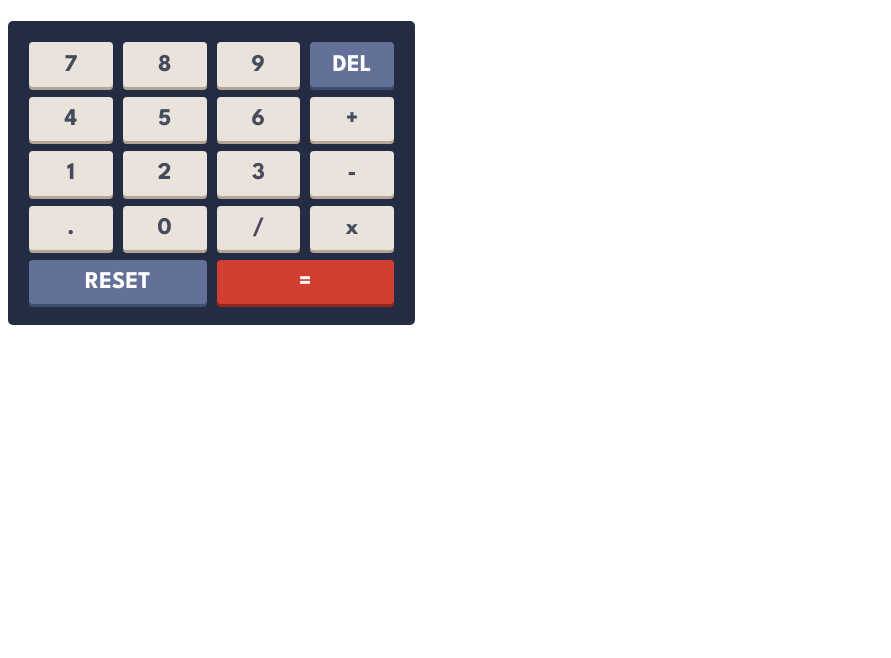
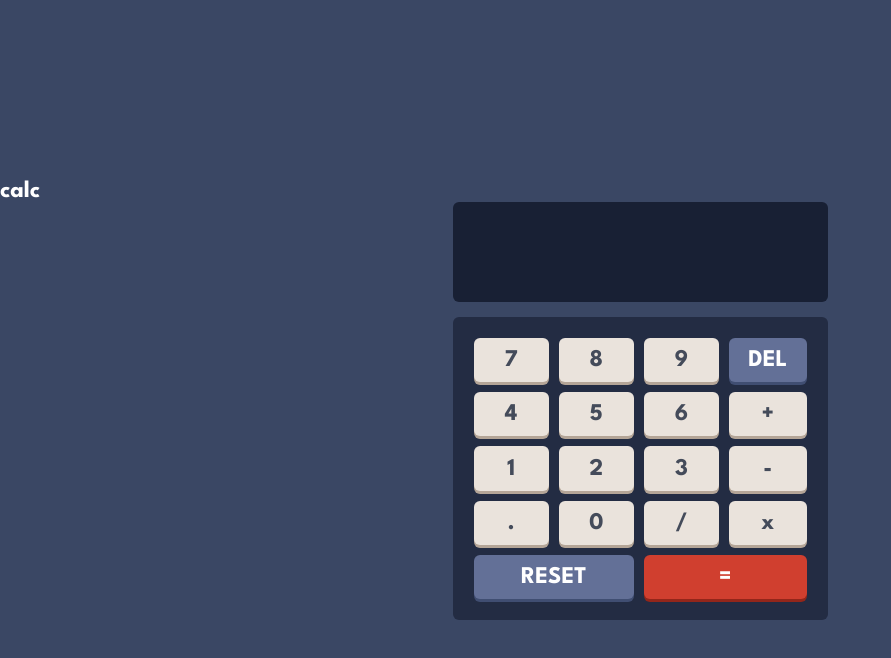
Before and after one commit to Kodehode-Stavanger/react-project-calculator-Jonas-Kodehode, a React (Vite) app: page / in a window 1280 px wide. Shown: the top 658 px of the page, without its empty margins (0-891 px from the left). Built offline with nearby package versions, Linux system fonts and the light colour scheme.

Commit message:
some more styling

```diff
--- a/src/App.jsx
+++ b/src/App.jsx
@@ -2,6 +2,7 @@ import { useState, useEffect } from "react";
 import Display from "./components/Display";
 import Keypad from "./components/Keypad";
 import Arithmetics from "./components/Arithmetics";
+import styles from "./App.module.css"
 
 
 
@@ -11,11 +12,12 @@ function App() {
     const [result, setResult] = useState("")
 
     return (
-        <>
+        <div className={styles.fullPage}>
+        <h2 className={styles.calcText}>calc</h2>
             <Display input={input} result={result}/>
             <Arithmetics input={input} calculate={calculate} setCalculate={setCalculate} setResult={setResult}/>
             <Keypad input={input} setInput={setInput} setCalculate={setCalculate} setResult={setResult} />
-        </>
+        </div>
     );
 }
 
--- /dev/null
+++ b/src/App.module.css
@@ -0,0 +1,23 @@
+* {
+    background-color: hsl(222, 26%, 31%);
+    box-sizing: border-box;
+    margin: 0;
+    /* display: flex; */
+    /* flex-direction: row; */
+}
+
+.fullPage {
+    height: 100vh;
+    display: flex;
+    justify-content: center;
+    align-items: center;
+    flex-direction: column;
+}
+
+.calcText {
+    font-family: "League Spartan", sans-serif;
+    font-weight: 700;
+    color: hsl(0, 0%, 100%);
+    display: flex;
+    width: 100vw;
+}
--- a/src/components/Display.jsx
+++ b/src/components/Display.jsx
@@ -1,11 +1,11 @@
-
+import styles from "./Display.module.css"
 
 export default function Display({input, result}) {
 
     return (
-        <div>
-            <h1>{input}</h1>
-            <h2>{result}</h2>
+        <div className={styles.display}>
+            <h1 className={styles.input}>{input}</h1>
+            <h2 className={styles.result}>{result}</h2>
         </div>
     )
 }
--- /dev/null
+++ b/src/components/Display.module.css
@@ -0,0 +1,25 @@
+.display {
+    display: flex;
+    justify-content: end;
+    align-items: center;
+    font-size: 1.5rem;
+    font-family: "League Spartan", sans-serif;
+    font-weight: 700;
+    background-color: hsl(224, 36%, 15%);
+    color: hsl(0, 0%, 100%);
+    height: 100px;
+    width: 375px;
+    border-radius: 6px;
+    margin-bottom: 15px;
+    flex-direction: column;
+}
+
+.input {
+    flex-direction: row;
+    background-color: hsl(224, 36%, 15%);
+    margin-left: 20px;
+}
+
+.result {
+    background-color: hsl(224, 36%, 15%);
+}
--- a/src/components/Keypad.module.css
+++ b/src/components/Keypad.module.css
@@ -5,7 +5,7 @@
     max-width: 375px;
     background-color: hsl(223, 31%, 20%);
     padding: 1rem;
-    border-radius: 5px;
+    border-radius: 6px;
 }
 
 .gridContainer :nth-last-child(1) {
@@ -56,13 +56,14 @@ box-shadow: 0 3px hsl(224, 28%, 35%);
     background-color: hsl(30, 25%, 89%);
     border: none;
     color: hsl(221, 14%, 31%);
-    border-radius: 4px;
+    border-radius: 6px;
     margin: 5px;
     padding: .7rem 1.2rem;
     box-shadow: 0px 3px hsl(28, 16%, 65%);
     font-size: 1.5rem;
     font-family: "League Spartan", sans-serif;
     font-weight: 700;
+    user-select: none;
 }
 
 .button:hover {
```
